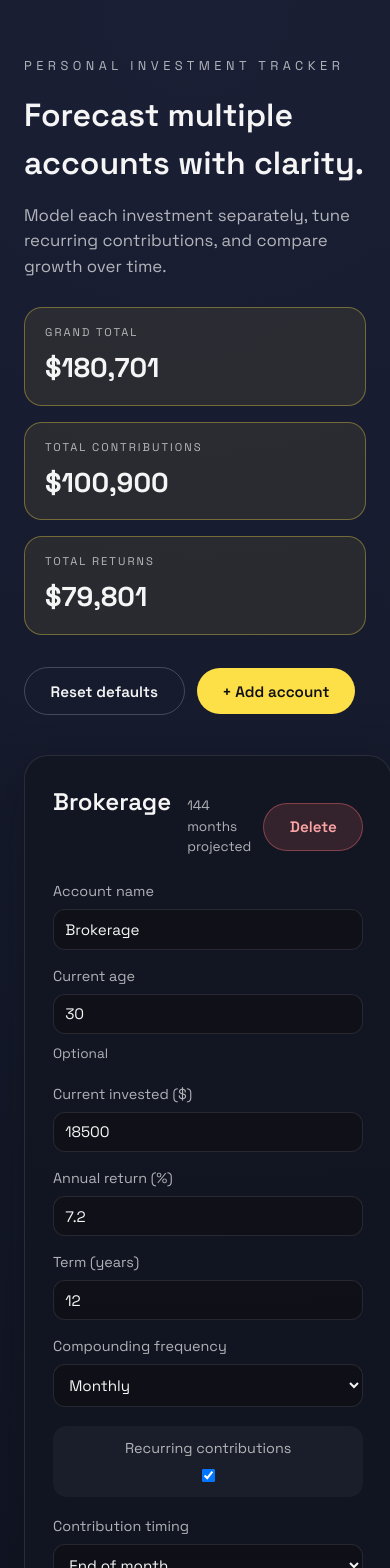
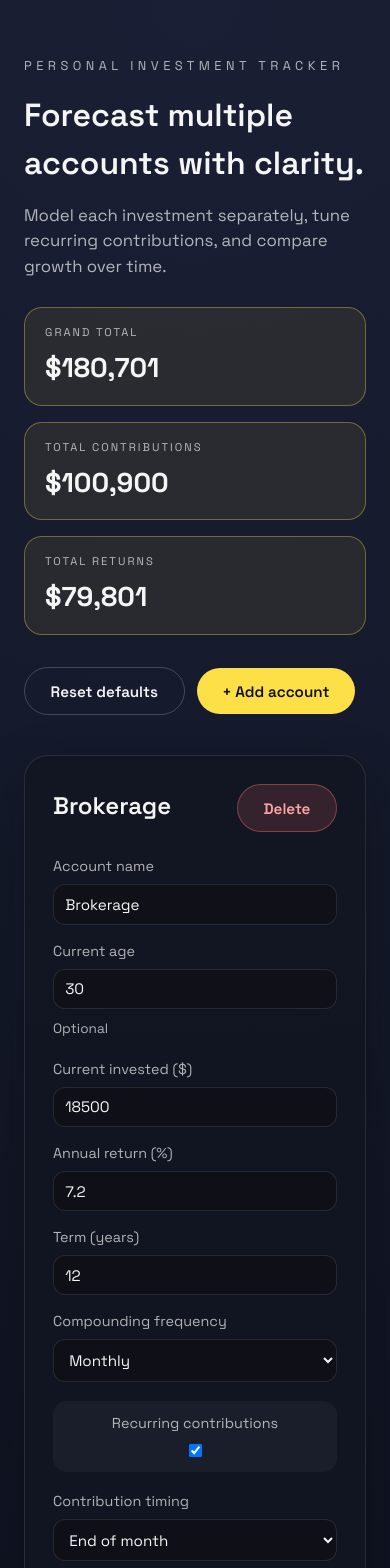
Before and after one commit to jessica-iacovozzi/investment-tracker, a React (Vite) app: page / in a window 390 px wide. Shown: the top 1568 px of the page. Built offline with nearby package versions, Linux system fonts and the light colour scheme.

Commit message:
feat: hide chart on mobile, remove projection metadata, and conditionally render action buttons

```diff
--- a/src/App.css
+++ b/src/App.css
@@ -344,6 +344,12 @@
   margin-top: 0.25rem;
 }
 
+@media (max-width: 720px) {
+  .chart-card {
+    display: none;
+  }
+}
+
 .summary-card,
 .chart-card {
   background: rgba(15, 18, 28, 0.8);
--- a/src/App.tsx
+++ b/src/App.tsx
@@ -242,7 +242,7 @@ function App() {
             </div>
           ) : null}
         </div>
-        <div className="app__actions">
+        { hasAccounts ? <div className="app__actions">
           <button
             className="button button--ghost"
             type="button"
@@ -257,7 +257,7 @@ function App() {
           >
             + Add account
           </button>
-        </div>
+        </div> : null}
       </header>
 
       {!storageAvailable && (
--- a/src/components/AccountCard.tsx
+++ b/src/components/AccountCard.tsx
@@ -95,9 +95,6 @@ function AccountCard({ account, onUpdate, onDelete }: AccountCardProps) {
       <div className="account-card__header">
         <h2 className="account-card__title">{account.name}</h2>
         <div className="account-card__actions">
-          <span className="account-card__meta">
-            {projection.points.length - 1} months projected
-          </span>
           <button
             className="button button--danger"
             type="button"
```
